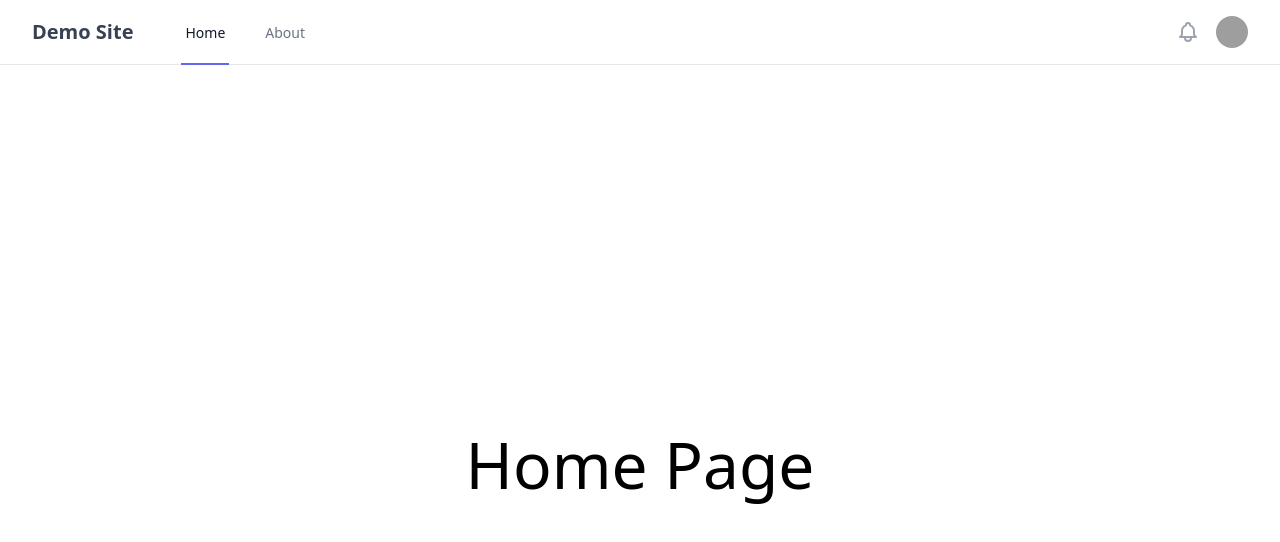
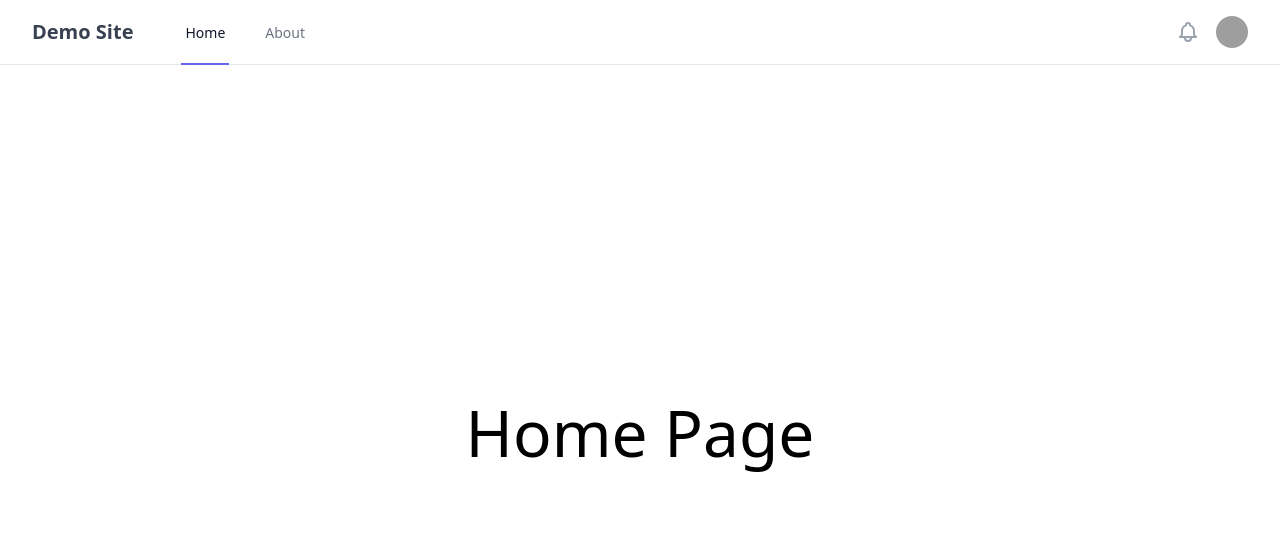
Before and after one commit to Poko56/nextjs-tailwind-starter-template, a Next.js app: page / in a window 1280 px wide. Shown: the top 542 px of the page. Built offline with nearby package versions, Linux system fonts and the light colour scheme; grey boxes are pictures that could not be loaded; what @tailwindcss/typography would draw is missing.

Commit message:
style: containerの高さを調整

```diff
--- a/src/styles/Home.module.css
+++ b/src/styles/Home.module.css
@@ -1,5 +1,6 @@
 .container {
-  min-height: 100vh;
+  --header_height: 4.0625rem;
+  min-height: calc(100vh - var(--header_height));
   padding: 0 0.5rem;
   display: flex;
   flex-direction: column;
```
